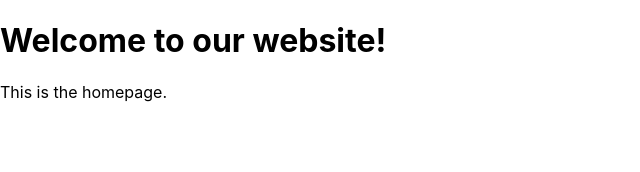
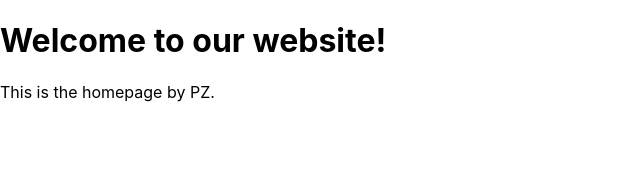
Before and after one commit to patrickmziet/lf, a React (Create React App) app in the folder web/lf-web/: page / in a window 1280 px wide. Shown: the top 172 px of the page, without its empty margins (0-640 px from the left). Built offline with nearby package versions, Linux system fonts and the light colour scheme.

Commit message:
added PZ to make identifiable

```diff
--- a/web/lf-web/src/components/HomePage.js
+++ b/web/lf-web/src/components/HomePage.js
@@ -4,7 +4,7 @@ function HomePage() {
   return (
     <div>
       <h1>Welcome to our website!</h1>
-      <p>This is the homepage.</p>
+      <p>This is the homepage by PZ.</p>
     </div>
   );
 }
```
